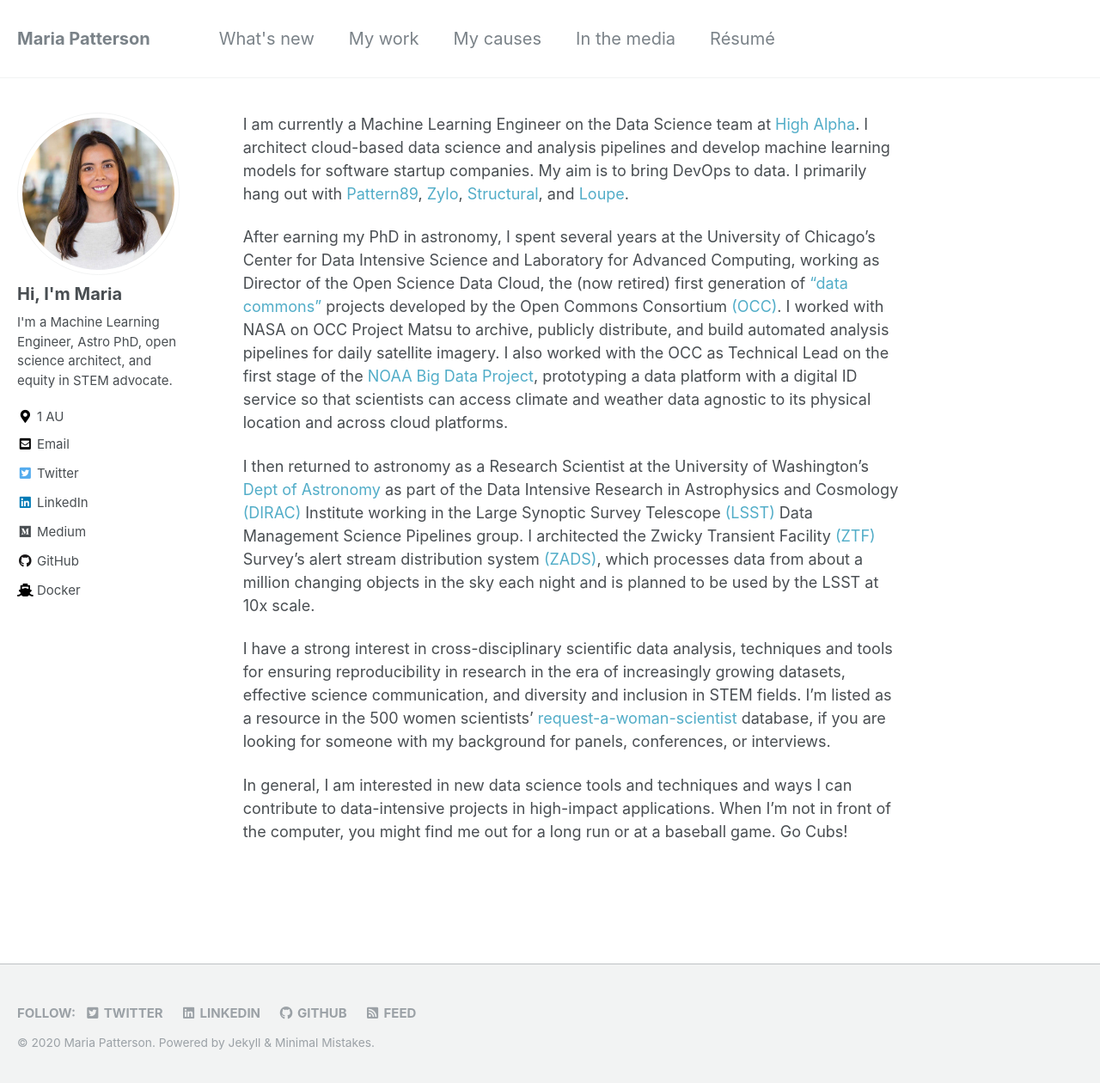
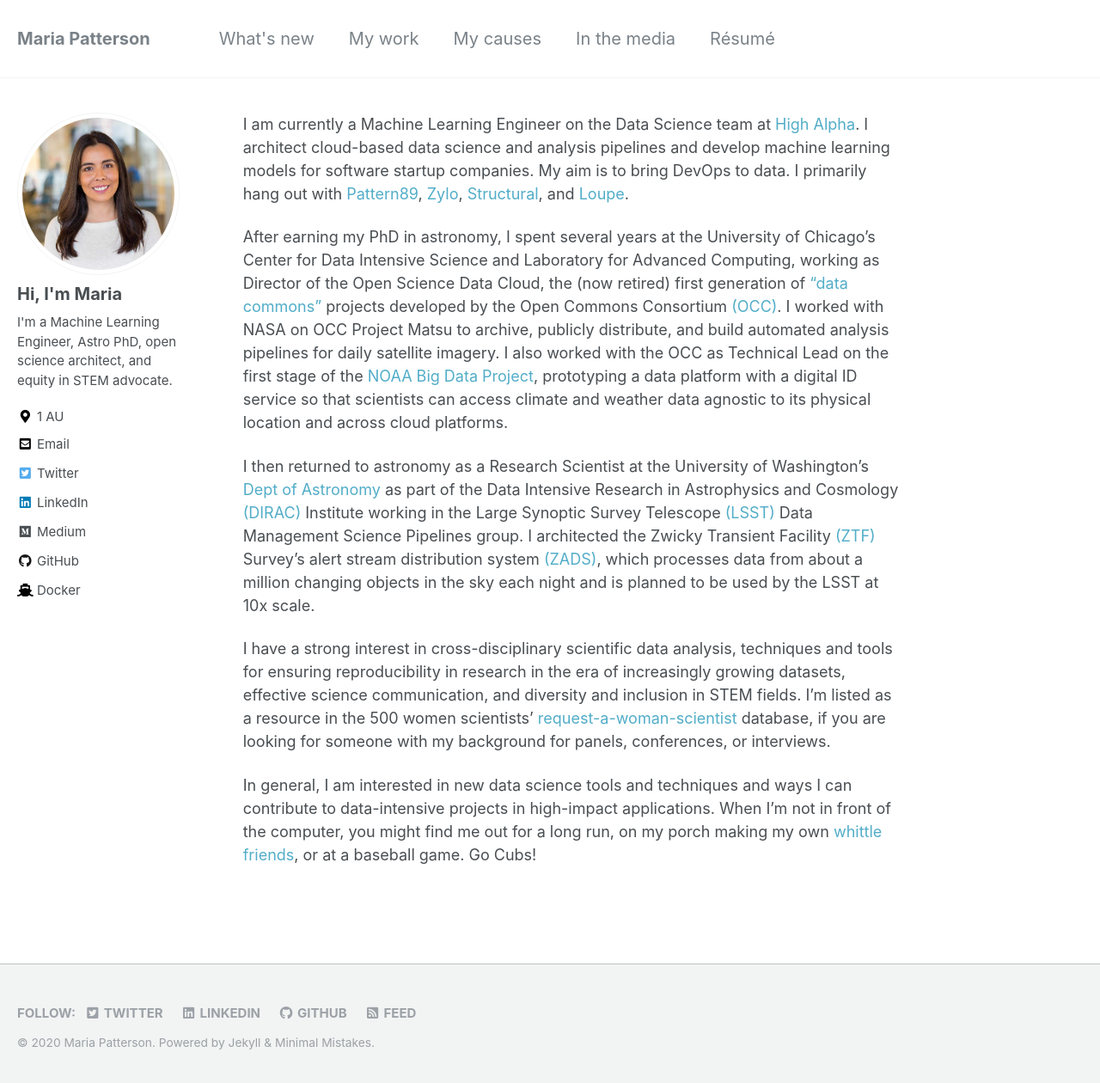
Before and after one commit to mtpatter/mtpatter.github.io, a Jekyll site: the page built from _pages/home.md, in a window 1280 px wide and 1264 px high. Shown: the top 1260 px of the window at 86% size. Built offline with Jekyll 4.4.1, drawn with Linux system fonts in a browser that asks for light colours; nearby versions of some CDN libraries.

Commit message:
Add link.

```diff
--- a/_pages/home.md
+++ b/_pages/home.md
@@ -11,4 +11,4 @@
 
 I have a strong interest in cross-disciplinary scientific data analysis, techniques and tools for ensuring reproducibility in research in the era of increasingly growing datasets, effective science communication, and diversity and inclusion in STEM fields. I'm listed as a resource in the 500 women scientists' [request-a-woman-scientist](https://request500womenscientists.org/profile/8442){:target="_blank"} database, if you are looking for someone with my background for panels, conferences, or interviews.
 
-In general, I am interested in new data science tools and techniques and ways I can contribute to data-intensive projects in high-impact applications. When I'm not in front of the computer, you might find me out for a long run or at a baseball game.  Go Cubs!
+In general, I am interested in new data science tools and techniques and ways I can contribute to data-intensive projects in high-impact applications. When I'm not in front of the computer, you might find me out for a long run, on my porch making my own [whittle friends](https://whittlefriends.com), or at a baseball game.  Go Cubs!
```
